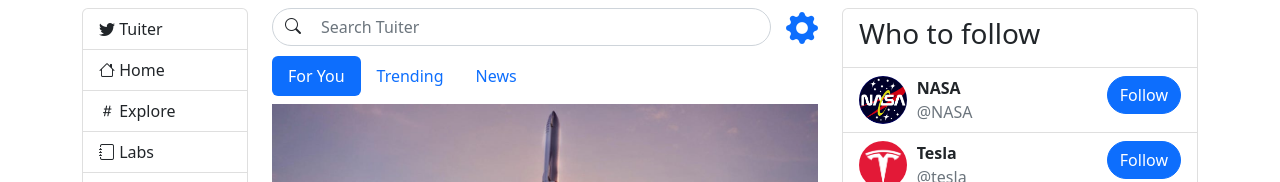
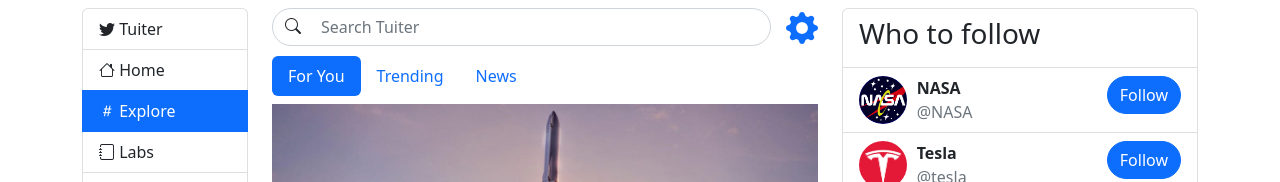
Before and after one commit to rachelqdao/tuiter-react-web-app, a React (Create React App) app: page /tuiter in a window 1280 px wide. Shown: the top 182 px of the page. Built offline with nearby package versions, Linux system fonts and the light colour scheme; no server answers.

Commit message:
fixed navigation and post summary list

```diff
--- a/src/tuiter/explore/index.js
+++ b/src/tuiter/explore/index.js
@@ -32,7 +32,7 @@ const ExploreComponent = () => {
                 <h1 className="position-absolute wd-nudge-up text-white">
                     SpaceX Starship</h1>
             </div>
-            {/*<PostSummaryList/>*/}
+            <PostSummaryList/>
         </>
     );
 };
--- a/src/tuiter/navigation-sidebar/index.js
+++ b/src/tuiter/navigation-sidebar/index.js
@@ -7,6 +7,9 @@ const NavigationSidebar = () => {
     const paths = pathname.split('/')
     const active = paths[2];
 
+    console.log(paths)
+    console.log(paths[2])
+
     return (
         <div className="list-group">
 
@@ -14,14 +17,16 @@ const NavigationSidebar = () => {
                 <i className="bi bi-twitter"> </i>
                 <span className="d-none d-xl-inline-block">Tuiter</span>
             </a>
-
             <Link to="/tuiter/home" className={`list-group-item
                     ${active === 'home'?'active':''}`}>
                 <i className="bi bi-house"> </i>
                 <span className="d-none d-xl-inline-block">Home</span>
             </Link>
             <Link to="/tuiter/explore" className={`list-group-item
-                    ${active === 'explore'?'active':''}`}>
+                    ${active === 'explore'?'active':''}
+                    ${active === undefined ? 'active':''}
+                    ${active === '' ? 'active':''}
+                    `}>
                 <i className="bi bi-hash"> </i>
                 <span className="d-none d-xl-inline-block">Explore</span>
             </Link>
--- a/src/tuiter/post-summary-list/index.js
+++ b/src/tuiter/post-summary-list/index.js
@@ -1,15 +1,22 @@
-import React from "react";
+import React, {useEffect} from "react";
 import PostSummaryItem from "./post-summary-item";
-import {useSelector} from "react-redux";
+import {useDispatch, useSelector} from "react-redux";
+import {findTuitsThunk} from "../../services/tuits-thunks";
 
 const PostSummaryList = () => {
 
-    const postsArray = useSelector(state => state.tuitsData)
+    const { tuits } = useSelector(state => state.tuitsData)
+
+    const dispatch = useDispatch();
+
+    useEffect(() => {
+        dispatch(findTuitsThunk())
+    }, [])
 
     return(
         <ul className="list-group">
             {
-                postsArray.map(post =>
+                tuits.map(post =>
                     <PostSummaryItem
                         key={post._id} post={post}/> )
             }
```
